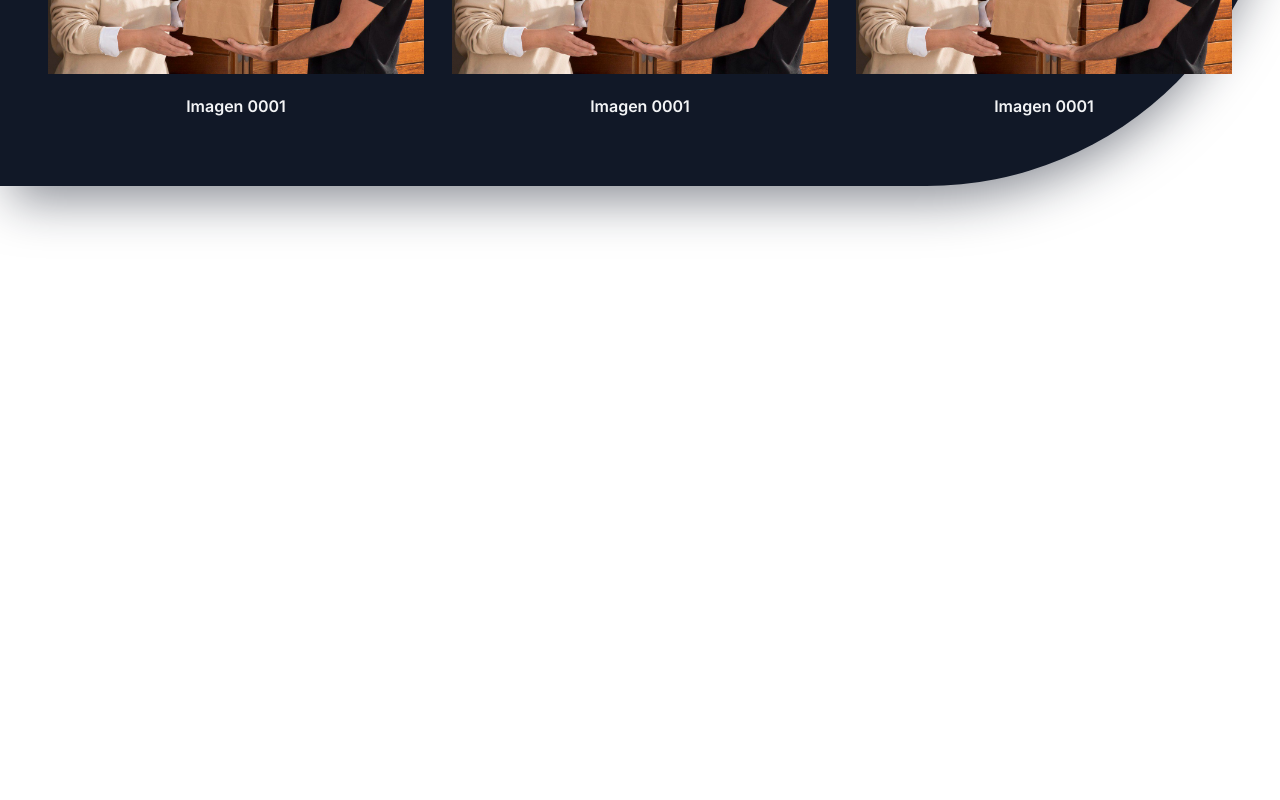
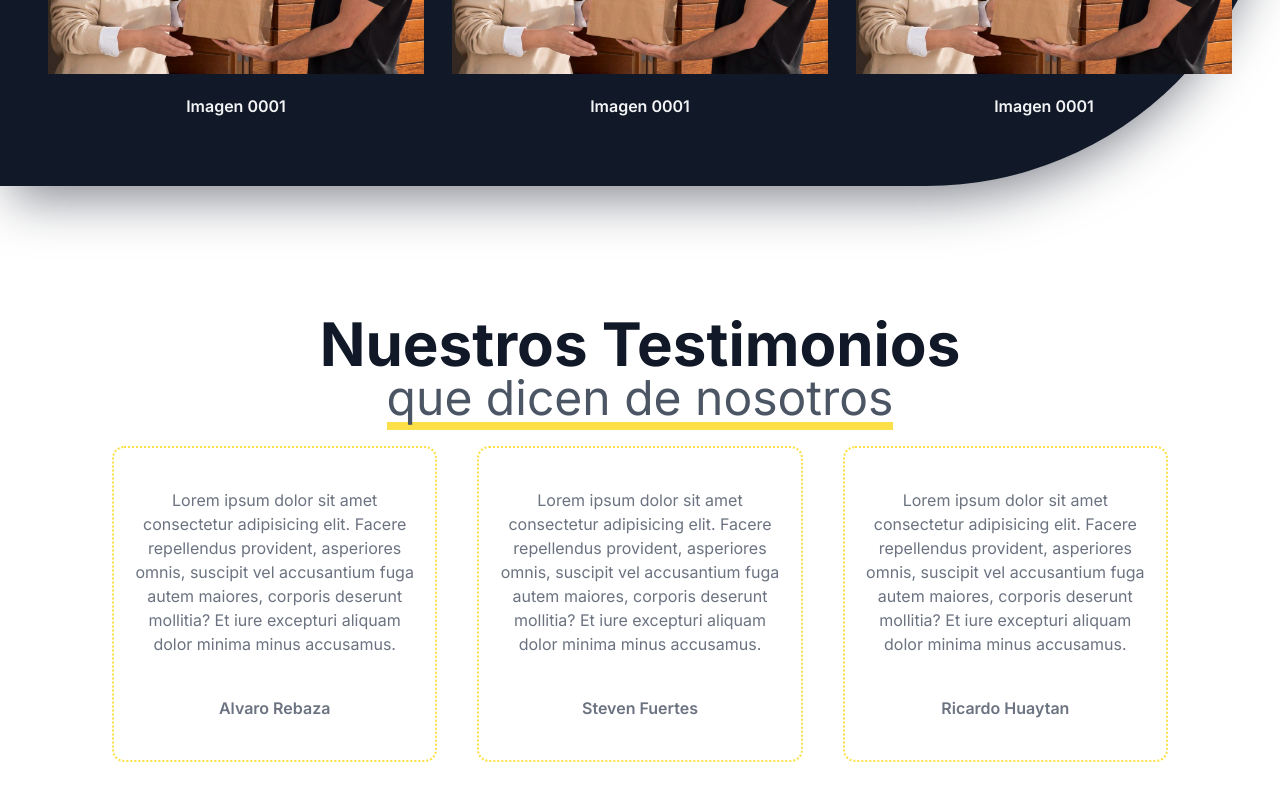
Before and after one commit to SegundoRP/ican_project, a Next.js app in the folder frontend/: page / in a window 1280 px wide. Shown: the part 2809-3609 px from the top of the page. Before the commit the page ends 3075 px from the top, so only its background shows below. Built offline with nearby package versions, Linux system fonts and the light colour scheme.

Commit message:
feat: :sparkles: the sixth component was created testimonials

```diff
--- a/frontend/src/app/page.js
+++ b/frontend/src/app/page.js
@@ -3,6 +3,8 @@ import Introduccion from "@/components/Introduccion";
 import Servicios from "@/components/Servicios";
 import Nosotros from "@/components/Nosotros";
 import Experiencia from "@/components/Experiencia";
+import Testimonios from "@/components/Testimonios";
+
 
 export default function Home() {
   return (
@@ -12,6 +14,7 @@ export default function Home() {
       <Servicios />
       <Nosotros />
       <Experiencia />
+      <Testimonios />
 
     </main>
   );
--- /dev/null
+++ b/frontend/src/components/Testimonios.jsx
@@ -0,0 +1,43 @@
+export default function Testimonios() {
+    return (
+      <section className="text-center px-4 py-12 sm:my-20 sm:text-center">
+        <h2 className="text-5xl md:text-6xl 2xl:text-7xl font-bold text-gray-900">
+          Nuestros Testimonios
+        </h2>
+        <h3 className="text-4xl md:text-5xl 2xl:text-6xl text-gray-600 border-b-8 border-yellow-300 inline-block">
+          que dicen de nosotros
+        </h3>
+        <div className="grid text-center text-gray-500 md:grid-cols-3 justify-between p-4 items-center gap-3 lg:gap-7 xl:gap-10 lg:mx-20">
+          <div className="border-dotted border-2 border-yellow-300 rounded-xl p-5">
+            <p className="text-pretty py-5">
+              Lorem ipsum dolor sit amet consectetur adipisicing elit. Facere
+              repellendus provident, asperiores omnis, suscipit vel accusantium
+              fuga autem maiores, corporis deserunt mollitia? Et iure excepturi
+              aliquam dolor minima minus accusamus.
+            </p>
+            <h5 className="sm:p-5 font-semibold">Alvaro Rebaza</h5>
+          </div>
+
+          <div className="border-dotted border-2 border-yellow-300 rounded-xl p-5">
+            <p className="text-pretty py-5">
+              Lorem ipsum dolor sit amet consectetur adipisicing elit. Facere
+              repellendus provident, asperiores omnis, suscipit vel accusantium
+              fuga autem maiores, corporis deserunt mollitia? Et iure excepturi
+              aliquam dolor minima minus accusamus.
+            </p>
+            <h5 className="sm:p-5 font-semibold">Steven Fuertes</h5>
+          </div>
+
+          <div className="border-dotted border-2 border-yellow-300 rounded-xl p-5">
+            <p className="text-pretty py-5">
+              Lorem ipsum dolor sit amet consectetur adipisicing elit. Facere
+              repellendus provident, asperiores omnis, suscipit vel accusantium
+              fuga autem maiores, corporis deserunt mollitia? Et iure excepturi
+              aliquam dolor minima minus accusamus.
+            </p>
+            <h5 className="sm:p-5 font-semibold">Ricardo Huaytan</h5>
+          </div>
+        </div>
+      </section>
+    );
+  }
```
